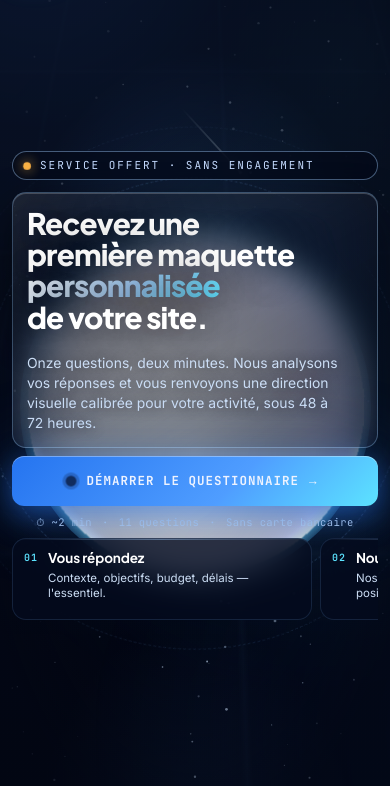
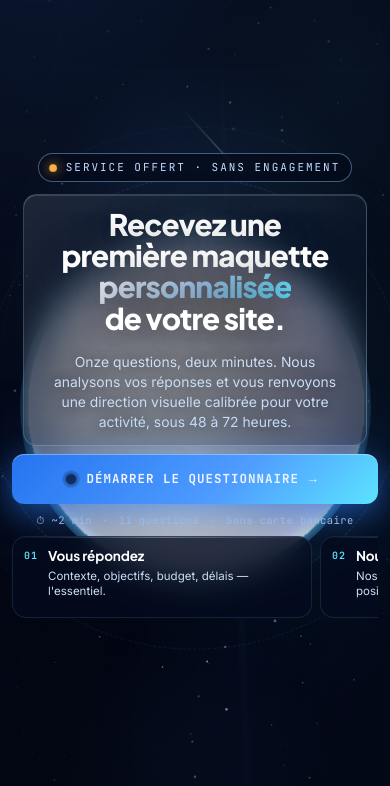
Before and after one commit to Sounox/prospect-qualifier, a website: page public/index.html in a window 390 px wide. Shown: the part 58-844 px from the top of the page. Drawn offline with Linux system fonts and the light colour scheme.

Commit message:
style: simplify intro glass panel and center mobile hero text

```diff
--- a/public/styles.css
+++ b/public/styles.css
@@ -399,7 +399,7 @@ a { color: inherit; }
   position: relative;
   z-index: 1;
   width: 100%;
-  max-width: 980px;
+  max-width: 930px;
   margin: 0 auto;
   text-align: center;
   display: flex; flex-direction: column;
@@ -427,7 +427,7 @@ a { color: inherit; }
 
 .intro-title {
   font-family: var(--font-head);
-  font-size: clamp(36px, 4.5vw, 56px);
+  font-size: clamp(37px, 4.4vw, 54px);
   line-height: 1.05;
   letter-spacing: -0.028em;
   font-weight: 800;
@@ -444,29 +444,29 @@ a { color: inherit; }
 }
 .intro-message-glass {
   width: 100%;
-  max-width: 100%;
-  margin: 0 0 14px;
-  padding: 25px 34px 23px;
-  border-radius: 18px;
-  border: 1px solid rgba(161, 210, 255, 0.32);
+  max-width: 860px;
+  margin: 0 auto 12px;
+  padding: 20px 24px 18px;
+  border-radius: 16px;
+  border: 1px solid rgba(161, 210, 255, 0.26);
   display: grid;
-  gap: 13px;
+  gap: 11px;
   justify-items: center;
   text-align: center;
   background:
-    linear-gradient(150deg, rgba(255,255,255,0.12), rgba(255,255,255,0.04) 52%, rgba(3,10,24,0.28)),
-    rgba(4,10,28,0.42);
+    linear-gradient(150deg, rgba(255,255,255,0.08), rgba(255,255,255,0.02) 52%, rgba(3,10,24,0.2)),
+    rgba(4,10,28,0.3);
   backdrop-filter: blur(16px) saturate(124%);
   -webkit-backdrop-filter: blur(16px) saturate(124%);
   box-shadow:
-    0 20px 46px rgba(2,8,24,0.46),
-    inset 0 1px 0 rgba(255,255,255,0.2);
+    0 12px 30px rgba(2,8,24,0.34),
+    inset 0 1px 0 rgba(255,255,255,0.14);
 }
 .intro-sub {
-  font-size: 16.8px;
-  line-height: 1.52;
+  font-size: 17px;
+  line-height: 1.5;
   color: var(--text-mute);
-  max-width: 64ch;
+  max-width: 58ch;
   margin: 0 auto;
   text-wrap: pretty;
   text-shadow: 0 1px 12px rgba(3,7,20,0.6);
@@ -2106,9 +2106,9 @@ a { color: inherit; }
 @media (max-height: 860px) and (min-width: 721px) {
   .screen-intro { padding-top: 10px; padding-bottom: 12px; }
   .intro-eyebrow { margin-bottom: 7px; }
-  .intro-message-glass { max-width: 100%; margin-bottom: 8px; padding: 14px 18px 13px; }
+  .intro-message-glass { max-width: 760px; margin-bottom: 8px; padding: 13px 16px 12px; }
   .intro-title { font-size: clamp(30px, 3.8vw, 44px); }
-  .intro-sub { font-size: 13.8px; line-height: 1.42; max-width: 62ch; }
+  .intro-sub { font-size: 14.2px; line-height: 1.42; max-width: 56ch; }
   .intro-cta-row { margin-bottom: 6px; gap: 6px; }
   .btn-ignite { font-size: 11.5px; padding: 12px 20px 12px 15px; }
   .intro-bullets { gap: 6px; }
@@ -2125,30 +2125,30 @@ a { color: inherit; }
   .header-inner { padding: 10px 16px; }
   .header-pill { display: none; }
   .intro-single {
-    text-align: left;
-    align-items: stretch;
+    text-align: center;
+    align-items: center;
   }
   .intro-message-glass {
-    max-width: 100%;
+    max-width: 94%;
     margin-bottom: 8px;
-    padding: 15px 14px 14px;
+    padding: 14px 13px 13px;
     border-radius: 14px;
     background:
       linear-gradient(150deg, rgba(255,255,255,0.1), rgba(255,255,255,0.03) 52%, rgba(3,10,24,0.22)),
       rgba(4,10,28,0.34);
-    text-align: left;
-    justify-items: start;
+    text-align: center;
+    justify-items: center;
   }
   .intro-title {
     font-size: clamp(29px, 7.6vw, 37px);
     margin-bottom: 7px;
-    max-width: 13.6ch;
+    max-width: 14.2ch;
   }
   .intro-sub {
     font-size: 13.9px;
     line-height: 1.45;
-    max-width: 100%;
-    margin: 0;
+    max-width: 95%;
+    margin: 0 auto;
   }
   .intro-cta-row {
     margin-bottom: 8px;
```
